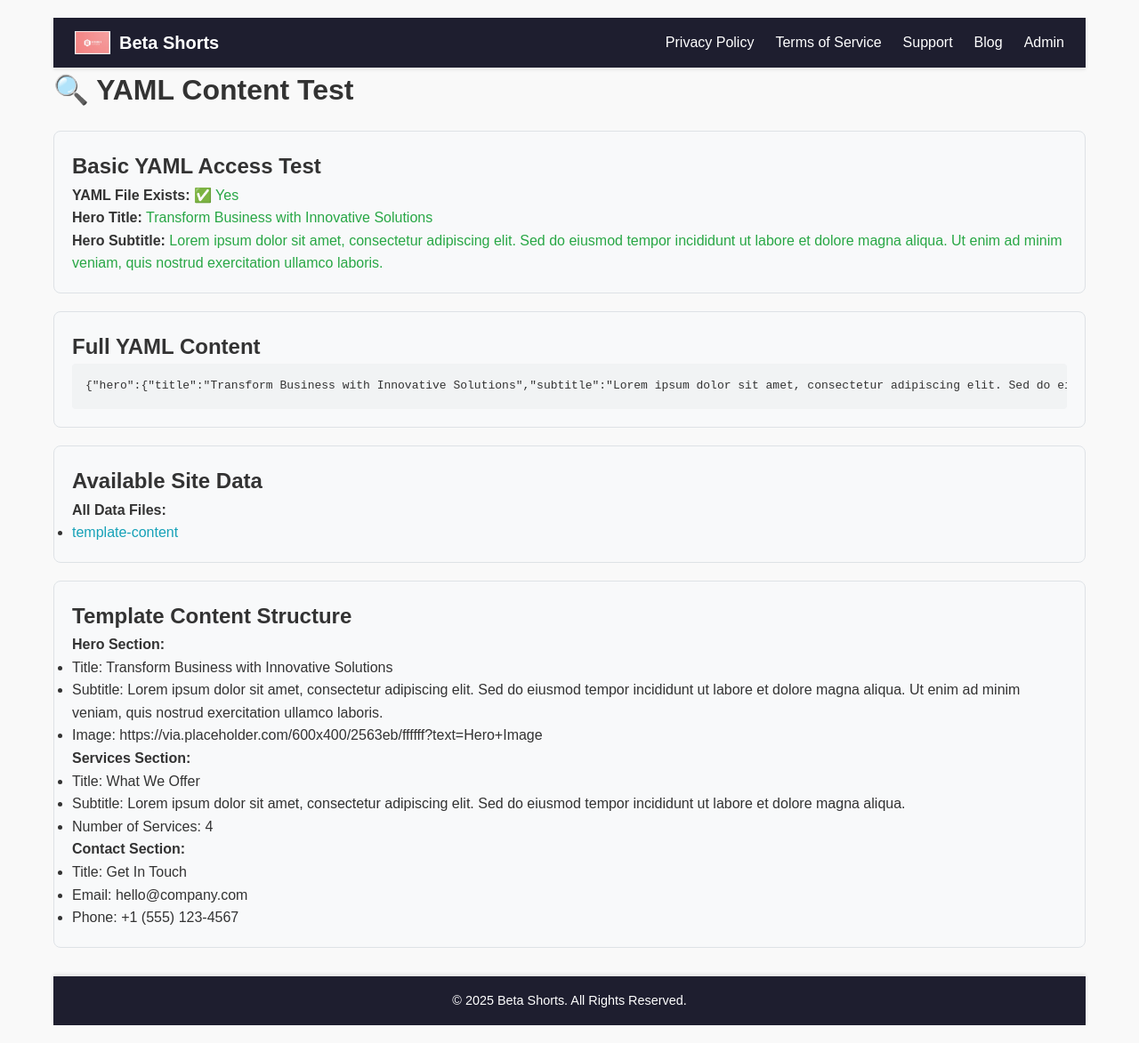
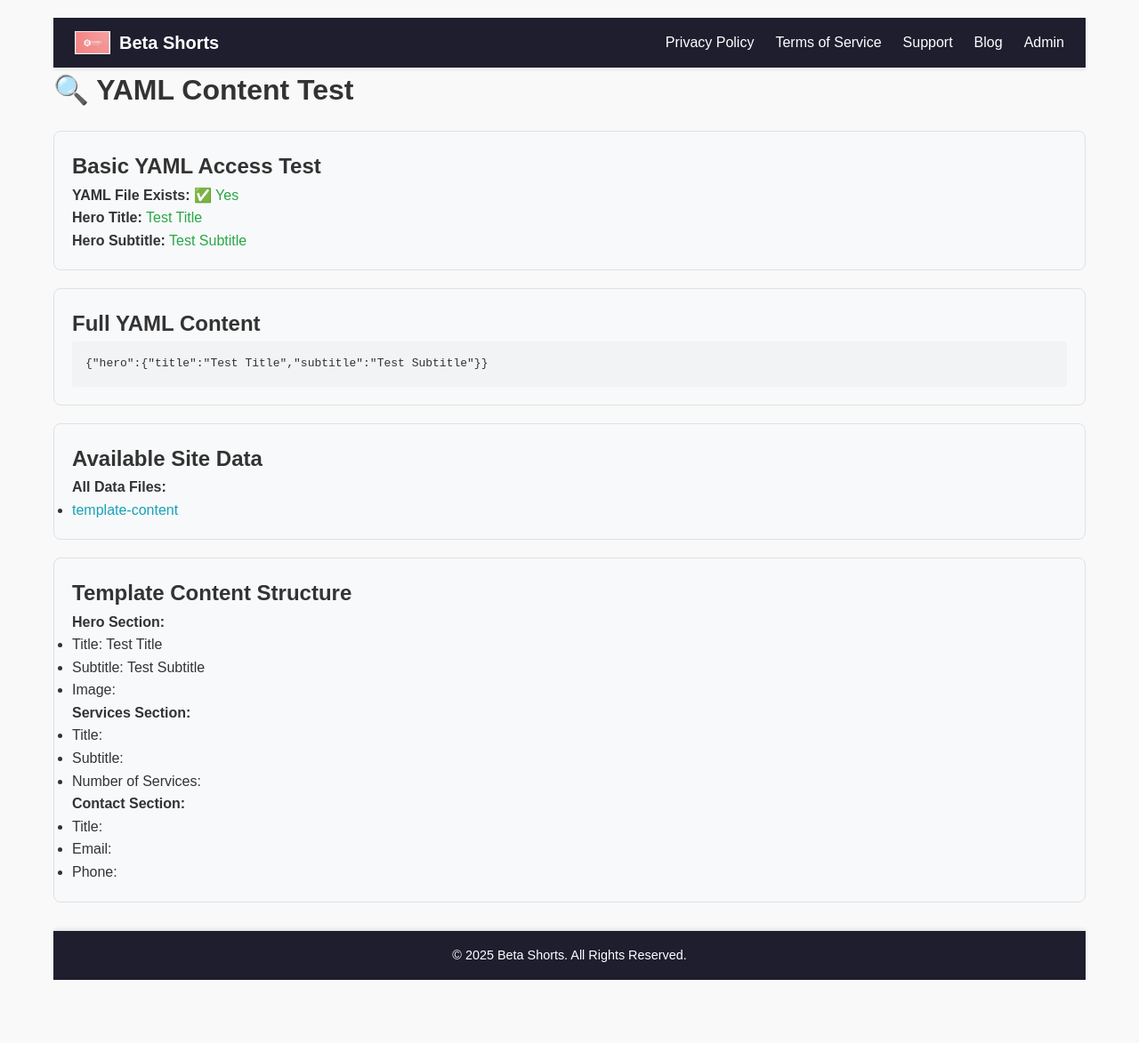
Before and after one commit to betashorts/betashorts-site, a Jekyll site: the page built from yaml-test.html, in a window 1280 px wide. Shown: the whole page at 89% size. Built offline with Jekyll 4.4.1, drawn with Linux system fonts in a browser that asks for light colours; after the commit the page ends 1122 px from its top, so only the background shows below that.

Commit message:
Test commit

```diff
--- a/_data/template-content.yml
+++ b/_data/template-content.yml
@@ -1,71 +1,4 @@
-# Home Template Content Configuration
-# This file stores all content for the home template
-# The admin panel reads from and writes to this file
-# Last updated: 2025-01-28
-
+# Test content
 hero:
-  title: "Transform Business with Innovative Solutions"
-  subtitle: "Lorem ipsum dolor sit amet, consectetur adipiscing elit. Sed do eiusmod tempor incididunt ut labore et dolore magna aliqua. Ut enim ad minim veniam, quis nostrud exercitation ullamco laboris."
-  image:
-    src: "https://via.placeholder.com/600x400/2563eb/ffffff?text=Hero+Image"
-    alt: "Business transformation illustration showing growth and innovation"
-    width: 600
-    height: 400
-  buttons:
-    primary:
-      text: "Explore Services"
-      href: "#services"
-    secondary:
-      text: "Get Started"
-      href: "#contact"
-
-services:
-  title: "What We Offer"
-  subtitle: "Lorem ipsum dolor sit amet, consectetur adipiscing elit. Sed do eiusmod tempor incididunt ut labore et dolore magna aliqua."
-  items:
-    - title: "Strategic Planning"
-      description: "Lorem ipsum dolor sit amet, consectetur adipiscing elit. Sed do eiusmod tempor incididunt ut labore et dolore magna aliqua. Ut enim ad minim veniam, quis nostrud exercitation."
-      icon:
-        src: "https://via.placeholder.com/80x80/1e40af/ffffff?text=Icon"
-        alt: "Strategy planning icon"
-        width: 80
-        height: 80
-    - title: "Digital Transformation"
-      description: "Lorem ipsum dolor sit amet, consectetur adipiscing elit. Sed do eiusmod tempor incididunt ut labore et dolore magna aliqua. Ut enim ad minim veniam, quis nostrud exercitation."
-      icon:
-        src: "https://via.placeholder.com/80x80/7c3aed/ffffff?text=Icon"
-        alt: "Digital transformation icon"
-        width: 80
-        height: 80
-    - title: "Analytics & Insights"
-      description: "Lorem ipsum dolor sit amet, consectetur adipiscing elit. Sed do eiusmod tempor incididunt ut labore et dolore magna aliqua. Ut enim ad minim veniam, quis nostrud exercitation."
-      icon:
-        src: "https://via.placeholder.com/80x80/dc2626/ffffff?text=Icon"
-        alt: "Analytics and insights icon"
-        width: 80
-        height: 80
-    - title: "24/7 Support"
-      description: "Lorem ipsum dolor sit amet, consectetur adipiscing elit. Sed do eiusmod tempor incididunt ut labore et dolore magna aliqua. Ut enim ad minim veniam, quis nostrud exercitation."
-      icon:
-        src: "https://via.placeholder.com/80x80/059669/ffffff?text=Icon"
-        alt: "Customer support icon"
-        width: 80
-        height: 80
-
-contact:
-  title: "Get In Touch"
-  subtitle: "Lorem ipsum dolor sit amet, consectetur adipiscing elit. Sed do eiusmod tempor incididunt ut labore et dolore magna aliqua. Ut enim ad minim veniam, quis nostrud exercitation ullamco laboris."
-  details:
-    address: "123 Business Street, Suite 100 New York, NY 10001"
-    email: "hello@company.com"
-    phone: "+1 (555) 123-4567"
-  icons:
-    location:
-      src: "https://via.placeholder.com/24x24/6b7280/ffffff?text=📍"
-      alt: "Location icon"
-    email:
-      src: "https://via.placeholder.com/24x24/6b7280/ffffff?text=📧"
-      alt: "Email icon"
-    phone:
-      src: "https://via.placeholder.com/24x24/6b7280/ffffff?text=📞"
-      alt: "Phone icon"
+  title: "Test Title"
+  subtitle: "Test Subtitle"
```
